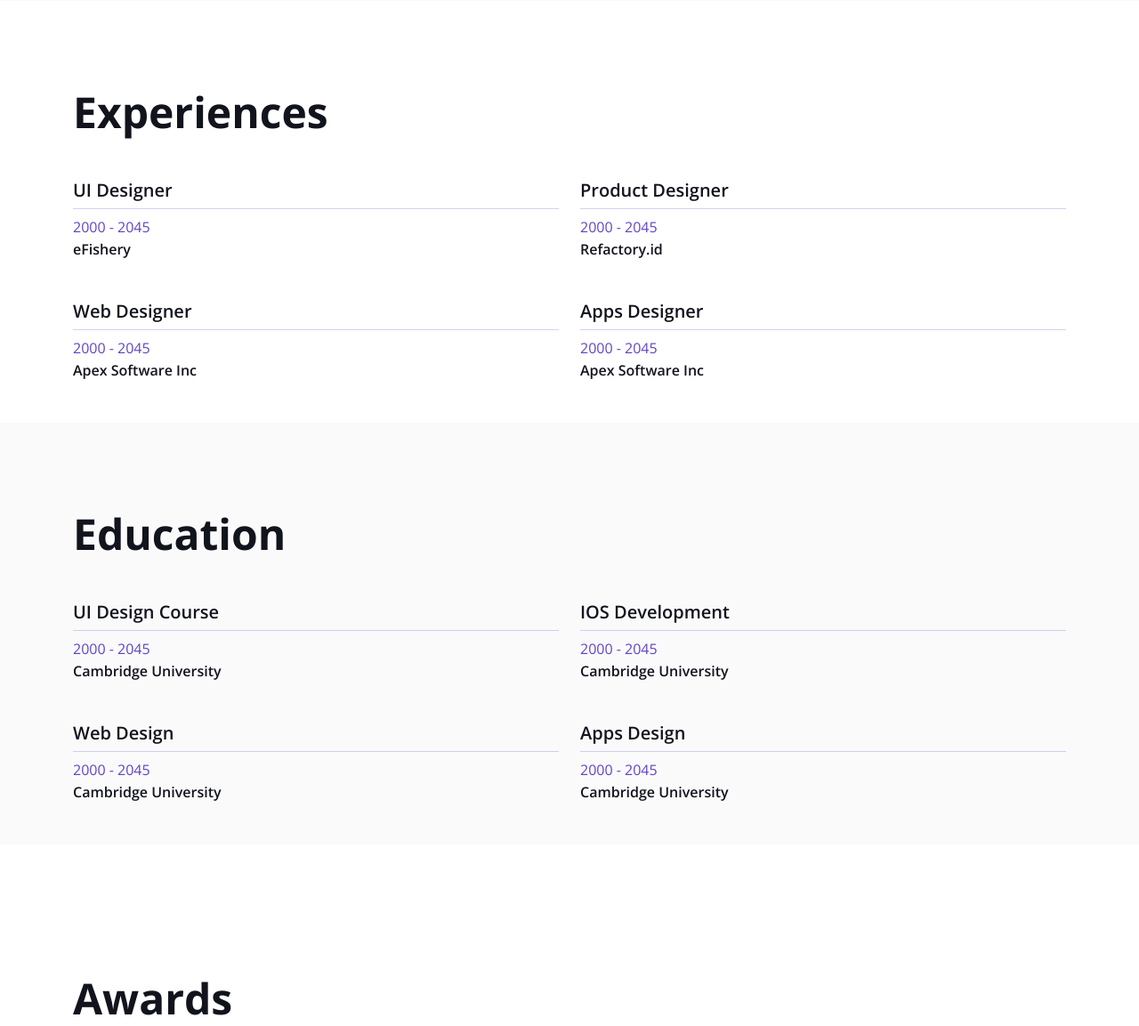
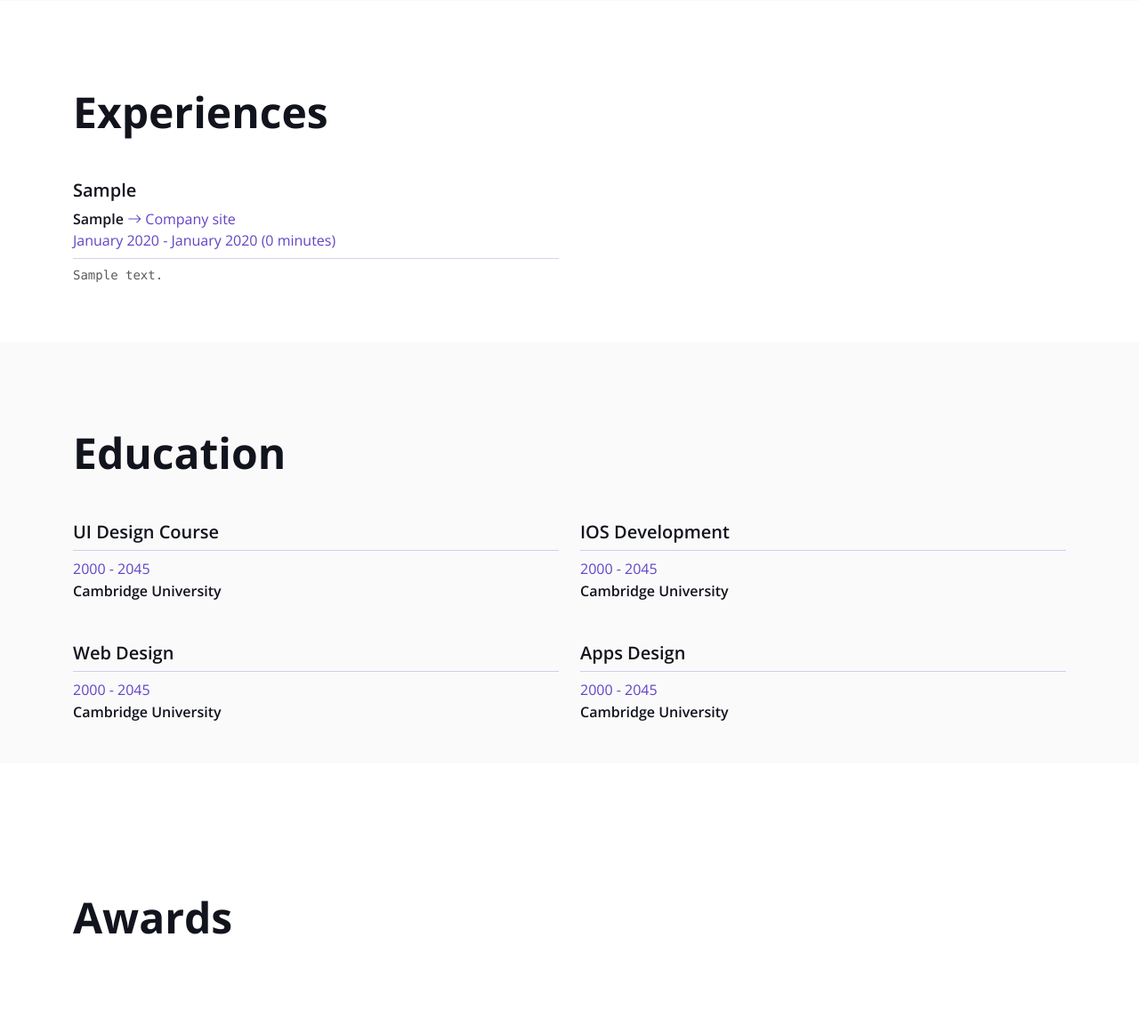
Before and after one commit to andre-fajar-n/Profile-Page, a Django app: page / in a window 1280 px wide. Shown: the part 1678-2831 px from the top of the page at 89% size. Run offline with Django 4.2, Linux system fonts and the light colour scheme; tables that the repository leaves empty hold one stand-in row (values such as "Sample post"); parts of the project's set-up code (start-up, migrations or seed data) failed here and were passed over; some libraries are stand-ins or nearby versions.

Commit message:
add experience data in html template

```diff
--- a/profile_page/models.py
+++ b/profile_page/models.py
@@ -36,11 +36,12 @@ class Skill(models.Model):
 class Experience(models.Model):
     position = models.CharField(max_length=50, null=False)
     company = models.CharField(max_length=50, null=False)
+    company_site = models.URLField(null=True, blank=True)
     description = models.TextField(null=False)
     start_date = models.DateField(null=False)
     end_date = models.DateField(null=True)
     created_at = models.DateTimeField(auto_now_add=True)
-    updated_at = models.DateTimeField(null=True, blank=True)
+    updated_at = models.DateTimeField(auto_now=True, null=True, blank=True)
     deleted_at = models.DateTimeField(null=True, blank=True)
 
     def __str__(self) -> str:
--- a/profile_page/templates/component/experience.html
+++ b/profile_page/templates/component/experience.html
@@ -4,43 +4,21 @@
         <div class="row g-5">
             <div class="col-lg-12 wow fadeInUp" data-wow-delay="0.5s">
                 <h1 class="display-5 mb-5">Experiences</h1>
-                <!-- <ul class="nav nav-pills rounded border border-2 border-primary mb-5">
-                    <li class="nav-item w-50">
-                        <button class="nav-link w-100 py-3 fs-5 active" data-bs-toggle="pill" href="#tab-1">Experience</button>
-                    </li>
-                    <li class="nav-item w-50">
-                        <button class="nav-link w-100 py-3 fs-5" data-bs-toggle="pill" href="#tab-2">Education</button>
-                    </li>
-                </ul> -->
                 <div class="tab-content">
-                    <!-- <div id="tab-1" class="tab-pane fade show p-0 active"> -->
-                        <div class="row gy-5 gx-4">
-                            <div class="col-sm-6">
-                                <h5>UI Designer</h5>
-                                <hr class="text-primary my-2">
-                                <p class="text-primary mb-1">2000 - 2045</p>
-                                <h6 class="mb-0">eFishery</h6>
-                            </div>
-                            <div class="col-sm-6">
-                                <h5>Product Designer</h5>
-                                <hr class="text-primary my-2">
-                                <p class="text-primary mb-1">2000 - 2045</p>
-                                <h6 class="mb-0">Refactory.id</h6>
-                            </div>
-                            <div class="col-sm-6">
-                                <h5>Web Designer</h5>
-                                <hr class="text-primary my-2">
-                                <p class="text-primary mb-1">2000 - 2045</p>
-                                <h6 class="mb-0">Apex Software Inc</h6>
-                            </div>
-                            <div class="col-sm-6">
-                                <h5>Apps Designer</h5>
-                                <hr class="text-primary my-2">
-                                <p class="text-primary mb-1">2000 - 2045</p>
-                                <h6 class="mb-0">Apex Software Inc</h6>
-                            </div>
+                    <div class="row gy-5 gx-4">
+                        {% for experience in experiences %}
+                        <div class="col-sm-6">
+                            <h5>{{experience.position|capfirst}}</h5>
+                            <h6 style="display:inline" class="mb-0">{{experience.company|capfirst}}</h6>
+                            {% if experience.company_site %}
+                            <a href="{{experience.company_site}}" target="_blank" class="bi-arrow-right"> Company site</a>
+                            {% endif %}
+                            <p class="text-primary mb-1">{{experience.start_date|date:"F Y"}} - {{experience.end_date|date:"F Y"}} ({{experience.start_date|timesince:experience.end_date}})</p>
+                            <hr class="text-primary my-2">
+                            <pre>{{experience.description}}</pre>
                         </div>
-                    <!-- </div> -->
+                        {% endfor %}
+                    </div>
                 </div>
             </div>
         </div>
--- a/profile_page/views.py
+++ b/profile_page/views.py
@@ -29,4 +29,8 @@ def index(request):
     skills = models.Skill.objects.all()
     data["skills"] = skills
 
+    # get experiences data
+    experiences = models.Experience.objects.order_by('-end_date')
+    data["experiences"] = experiences
+
     return render(request, "index.html", data)
```
Also changed, not shown: profile_page/admin.py (+11 -2 lines), profile_page/migrations/0004_experience_company_site_alter_experience_updated_at.py (added).
